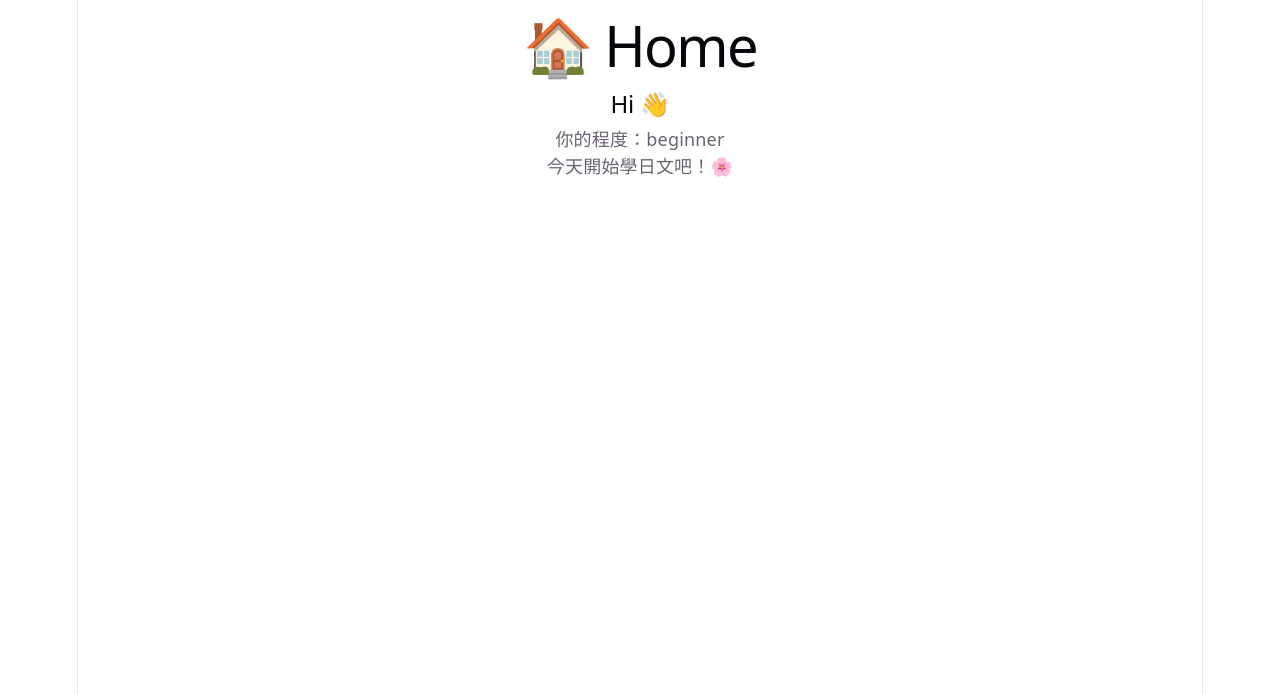
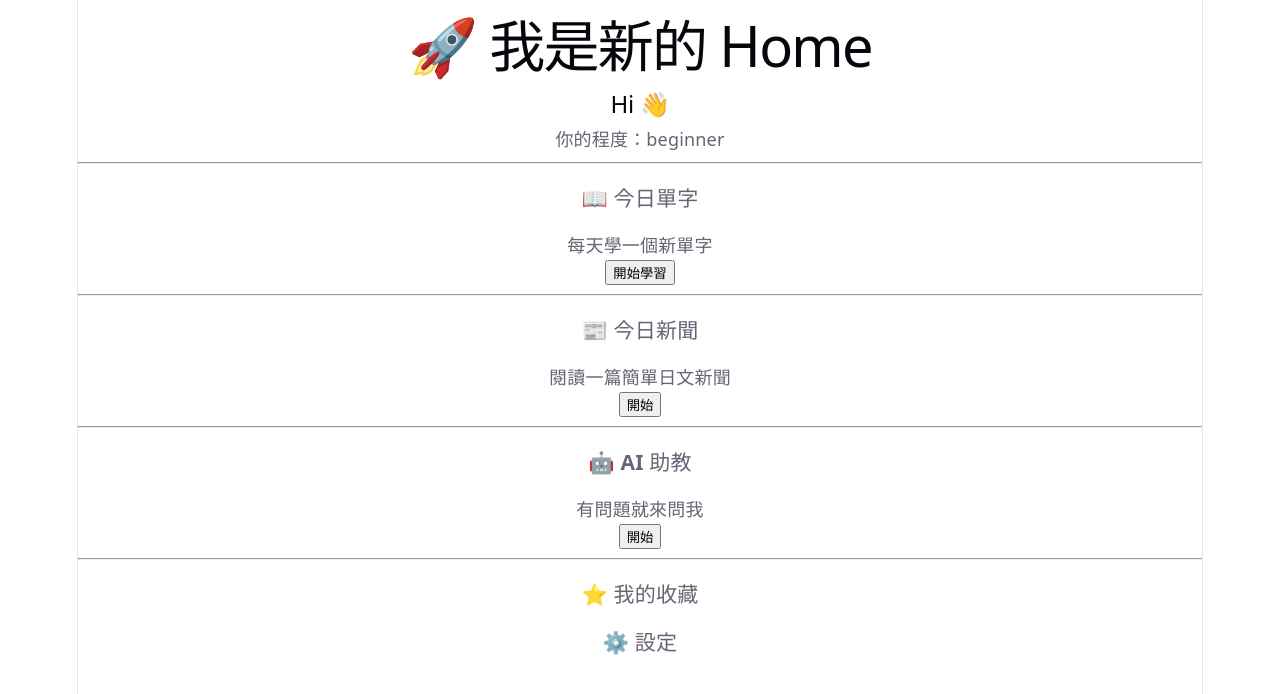
Before and after one commit to jojolv88-Ajm/jp-gpt, a React (Vite) app: page / in a window 1280 px wide. Both pictures are taken after a click on the button "開始學習". Shown: the top 694 px of the page. Built offline with nearby package versions, Linux system fonts and the light colour scheme.

Commit message:
完成 Vocabulary 頁面與導覽

```diff
--- a/src/App.jsx
+++ b/src/App.jsx
@@ -1,6 +1,7 @@
 import { useState } from "react";
 import Login from "./pages/Login";
 import Home from "./pages/Home";
+import Vocabulary from "./pages/Vocabulary";
 
 function App() {
   const [page, setPage] = useState("login");
@@ -8,7 +9,8 @@ function App() {
   return (
     <>
       {page === "login" && <Login setPage={setPage} />}
-      {page === "home" && <Home />}
+      {page === "home" && <Home setPage={setPage} />}
+{page === "vocabulary" && <Vocabulary />}
     </>
   );
 }
--- a/src/pages/Home.jsx
+++ b/src/pages/Home.jsx
@@ -1,16 +1,40 @@
-export default function Home() {
+export default function Home({ setPage }) {
   const nickname = localStorage.getItem("nickname");
   const level = localStorage.getItem("level");
 
   return (
     <div>
-      <h1>🏠 Home</h1>
+     <h1>🚀 我是新的 Home</h1>
 
       <h2>Hi {nickname} 👋</h2>
 
       <p>你的程度：{level}</p>
 
-      <p>今天開始學日文吧！🌸</p>
+      <hr />
+
+      <h3>📖 今日單字</h3>
+      <p>每天學一個新單字</p>
+      <button onClick={() => setPage("vocabulary")}>
+  開始學習
+</button>
+
+      <hr />
+
+      <h3>📰 今日新聞</h3>
+      <p>閱讀一篇簡單日文新聞</p>
+      <button>開始</button>
+
+      <hr />
+
+      <h3>🤖 AI 助教</h3>
+      <p>有問題就來問我</p>
+      <button>開始</button>
+
+      <hr />
+
+      <h3>⭐ 我的收藏</h3>
+
+      <h3>⚙️ 設定</h3>
     </div>
   );
 }
--- /dev/null
+++ b/src/pages/Vocabulary.jsx
@@ -0,0 +1,11 @@
+export default function Vocabulary() {
+  return (
+    <div>
+      <h1>📖 今日單字</h1>
+
+      <p>這裡以後會顯示今天的單字。</p>
+
+      <button>下一個單字</button>
+    </div>
+  );
+}
```
